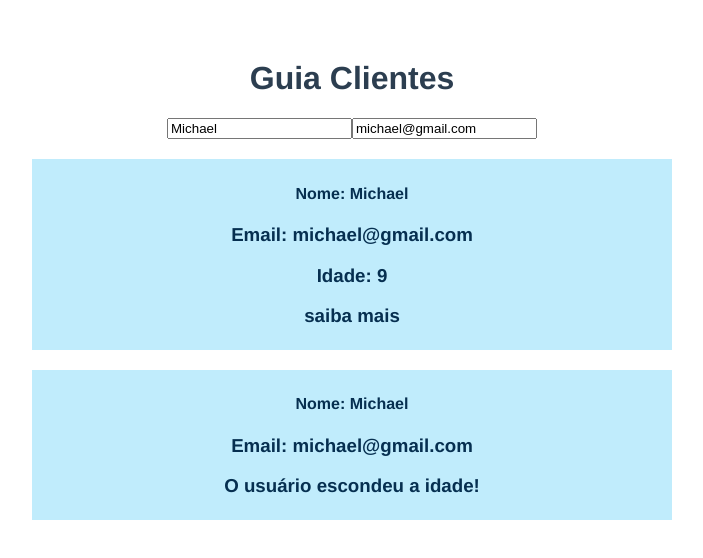
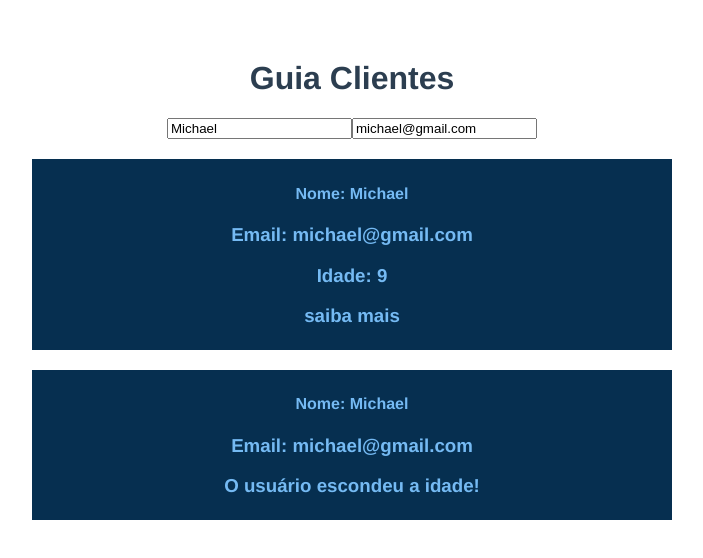
Before and after one commit to tmcamillo/vueyoutube, a Vue app: page / in a window 1280 px wide. Shown: the top 558 px of the page, without its empty margins (288-991 px from the left). Built offline with nearby package versions, Linux system fonts and the light colour scheme.

Commit message:
classes condicionais

```diff
--- a/src/components/Cliente.vue
+++ b/src/components/Cliente.vue
@@ -1,5 +1,8 @@
 <template>
-  <div id="cliente" v-if="cliente">
+  <div
+    :class="{ cliente: !isPremium, 'cliente-premium': isPremium }"
+    v-if="cliente"
+  >
     <h4>Nome: {{ cliente.nome }}</h4>
     <h3>Email: {{ cliente.email }}</h3>
     <h3 v-if="showAge">Idade: {{ cliente.idade }}</h3>
@@ -11,7 +14,9 @@
 <script>
 export default {
   data() {
-    return {};
+    return {
+      isPremium: true,
+    };
   },
   props: {
     cliente: Object,
@@ -21,9 +26,17 @@ export default {
 </script>
 
 <style scoped>
-#cliente {
+.cliente {
   color: rgb(6, 47, 80);
-  background-color: rgb(192, 236, 252);
+  background-color: rgb(117, 186, 243);
+  padding: 4px;
+  max-width: 50%;
+  margin: 20px auto;
+}
+
+.cliente-premium {
+  color: rgb(117, 186, 243);
+  background-color: rgb(6, 47, 80);
   padding: 4px;
   max-width: 50%;
   margin: 20px auto;
```
